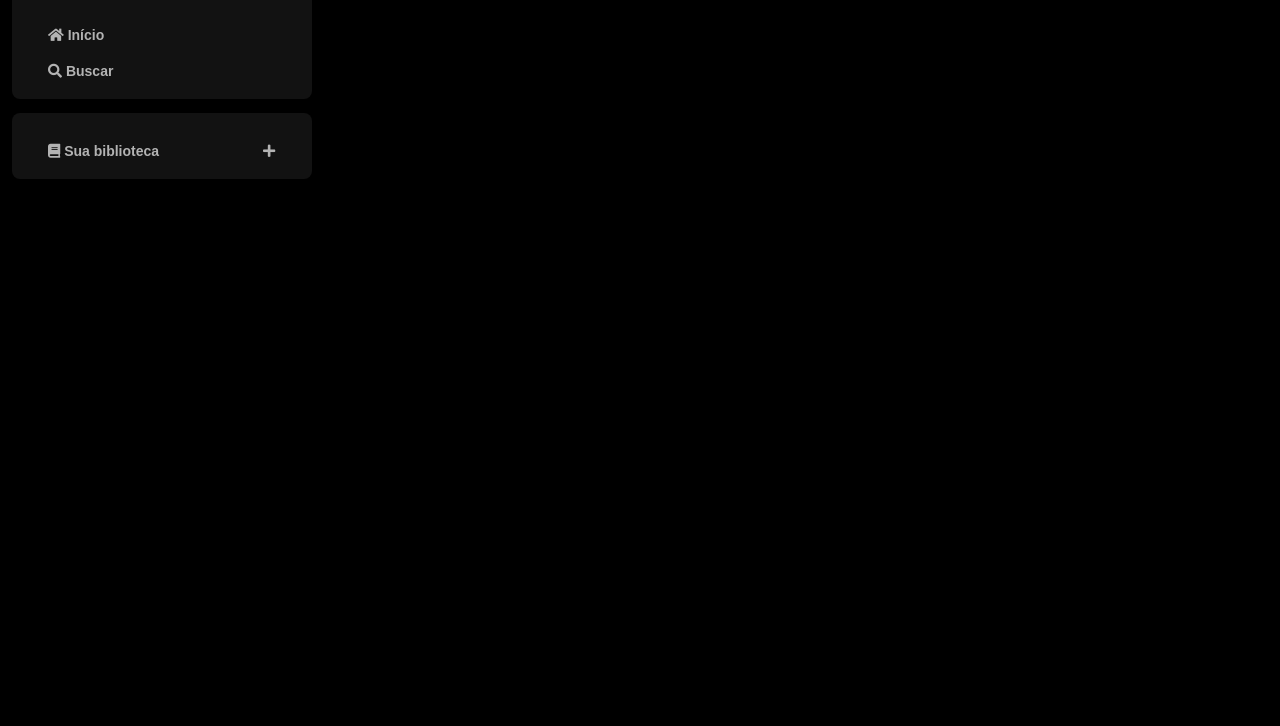
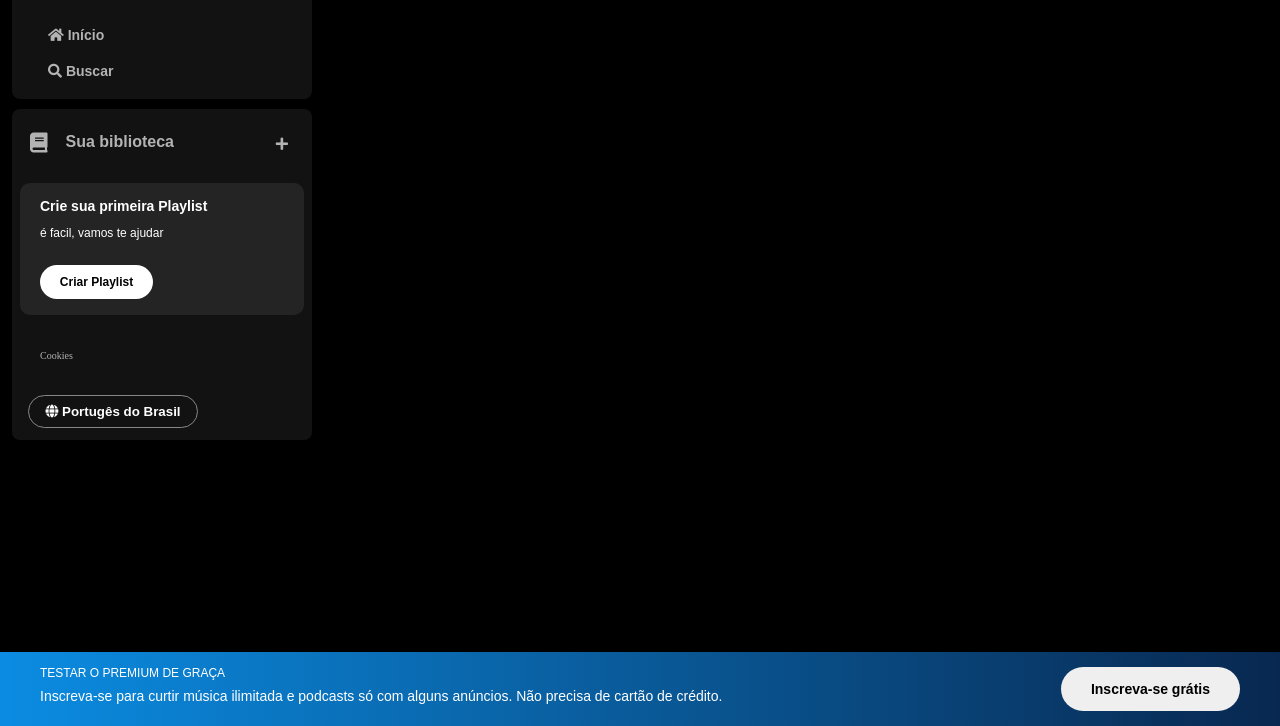
Before and after one commit to lucashcoliveira/imersao-spotfy, a plain HTML site: page index.html in a window 1280 px wide. Shown: the part 74-800 px from the top of the page. Drawn offline with Linux system fonts and the light colour scheme.

Commit message:
terminado a aba de biblioteca e footer

```diff
--- a/index.html
+++ b/index.html
@@ -1,25 +1,33 @@
 <!DOCTYPE html>
 <html lang="pt-BR">
   <head>
-  <meta charset="UTF-8">
-  <meta name="viewport" content="width=device-width, initial-scale=1.0">
+    <meta charset="UTF-8" />
+    <meta name="viewport" content="width=device-width, initial-scale=1.0" />
     <title>Spotfy Imersão</title>
-  <link rel="stylesheet" href="./resetcss.css">
-  <link rel="stylesheet" href="./style.css">
-  <link rel="stylesheet" href="https://use.fontawesome.com/releases/v5.15.4/css/solid.css"
-  integrity="sha384-Tv5i09RULyHKMwX0E8wJUqSOaXlyu3SQxORObAI08iUwIalMmN5L6AvlPX2LMoSE" crossorigin="anonymous" />
-<link rel="stylesheet" href="https://use.fontawesome.com/releases/v5.15.4/css/fontawesome.css"
-  integrity="sha384-jLKHWM3JRmfMU0A5x5AkjWkw/EYfGUAGagvnfryNV3F9VqM98XiIH7VBGVoxVSc7" crossorigin="anonymous" />
+    <link rel="stylesheet" href="./resetcss.css" />
+    <link rel="stylesheet" href="./style.css" />
+    <link
+      rel="stylesheet"
+      href="https://use.fontawesome.com/releases/v5.15.4/css/solid.css"
+      integrity="sha384-Tv5i09RULyHKMwX0E8wJUqSOaXlyu3SQxORObAI08iUwIalMmN5L6AvlPX2LMoSE"
+      crossorigin="anonymous"
+    />
+    <link
+      rel="stylesheet"
+      href="https://use.fontawesome.com/releases/v5.15.4/css/fontawesome.css"
+      integrity="sha384-jLKHWM3JRmfMU0A5x5AkjWkw/EYfGUAGagvnfryNV3F9VqM98XiIH7VBGVoxVSc7"
+      crossorigin="anonymous"
+    />
   </head>
   <body>
     <div class="sidebar">
       <nav class="sidebar_navigation">
         <div class="logo">
           <a href="">
-          <img src="./assets/icons/logo-spotify.png" alt="logo">
+            <img src="./assets/icons/logo-spotify.png" alt="logo" />
           </a>
         </div>
-        <div>
+
         <ul>
           <li>
             <a href="">
@@ -34,22 +42,51 @@
             </a>
           </li>
         </ul>
-        </div>
       </nav>
-      <nav>
-        <div class="biblioteca">
-          <ul>
-            <li>
-              <a href="">
-                <span class="fa fa-book"></span>
+
+      <div class="library">
+        <div class="library__content">
+          <button class="library__button">
+            <span class="fa fas fa-book"></span>
             <span>Sua biblioteca</span>
+          </button>
           <span class="fa fa-plus"></span>
-              </a>
-            </li>
-          </ul>
-        </div>
-      </nav>
         </div>
 
+        <section class="section-playlist">
+          <div class="section-playlist__content">
+            <span class="text title">Crie sua primeira Playlist</span>
+            <span class="text subtitle"> é facil, vamos te ajudar</span>
+            <button class="section-playslit__button">
+              <span>Criar Playlist</span>
+            </button>
+          </div>
+        </section>
+
+        <div class="cookies">
+          <a href="">Cookies</a>
+        </div>
+
+        <div class="languages">
+          <button class="languages__button">
+            <span class="fa fa-globe"></span>
+            <span>Portugês do Brasil</span>
+          </button>
+        </div>
+      </div>
+    </div>
+    <main></main>
+    <footer class="disclaimer-premium">
+      <div class="text">
+        <p class="disclaimer-premium__title">Testar o Premium de graça</p>
+        <p class="disclaimer-premium__subtitble">
+          Inscreva-se para curtir música ilimitada e podcasts só com alguns
+          anúncios. Não precisa de cartão de crédito.
+        </p>
+      </div>
+      <div class="button">
+        <button type="button">Inscreva-se grátis</button>
+      </div>
+    </footer>
   </body>
 </html>
--- a/style.css
+++ b/style.css
@@ -16,6 +16,9 @@
   background-color: #121212;
   border-radius: 8px;
   padding: 16px 0px 0px 16px;
+}
+.sidebar_navigation a:hover{
+  color: #fff;
 }
 
 .sidebar_navigation .logo{
@@ -45,25 +48,180 @@
   width: 80px;
 }
 
-.biblioteca{
-  display: flex;
-  margin-top: 14px;
+.library {
   background-color: #121212;
   border-radius: 8px;
-  padding: 0 16px;
-}
-.biblioteca nav ul {
-  margin-top: 20px;
-  padding: 0 20px 10px 20px;
-}
-
-.biblioteca ul li a{
-  text-decoration: none;
+  display: flex;
+  justify-content: space-between;
+  min-block-size: 40px;
+  padding: 4px 8px;
   color: #b3b3b3;
   font-weight: 600;
   font-size: 14px;
+  margin-top: 10px;
+  flex-direction: column;
+}
+
+.library .library__button {
+  margin-right: 10px;
+  color: #b3b3b3;
+  background-color: transparent;
+  border: 0px;
+  font-size: 1rem;
+  font-weight: 700;
+  font-family: 'Montserrat', sans-serif;
+  text-align: center;
+  text-decoration: none;
+  text-transform: none;
+  padding: 20px 10px;
+  display: flex;
+}
+.library__content {
+  display: flex;
+  justify-content: space-between;
+}
+.library .library__button .fa {
+  font-size: 20px;
+  margin-right: 10px;
+  font-weight: 300;
+  padding-right: 8px;
+}
+.fa-plus{
+  margin:  24px 16px;
+  color: #b3b3b3;
+}
+
+.fa-plus:hover{
+  color: #fff;
+  cursor: pointer;
+}
+
+.section-playlist {
+  display: flex;
+  align-items: flex-start;
+  justify-content: space-between;
+  gap: 20px;
+  background-color: #242424;
+  color: #b3b3b3;
+  font-weight: 300;
+  font-size: 14px;
+  margin: 8px 0px;
+  padding: 16px 20px ;
+  border-radius: 10px;
+}
+
+.section-playlist .section-playlist__content {
+  display: flex;
+  flex-direction: column;
+}
+
+.section-playlist__content .text {
+  padding-bottom: 14px;
+  color: #fff;
   font-family: "DM Sans", sans-serif;
 }
-.fa-plus{
-padding-left: 100px;
+.section-playlist__content .title {
+  font-weight: 700;
 }
+
+.section-playlist__content .subtitle {
+  font-weight: 500;
+  font-size: 12px;
+  }
+
+  .section-playlist__content .section-playslit__button {
+    display: flex;
+    justify-content: center;
+    background-color: #fff;
+    color: #000;
+    border-radius: 20px;
+    font-size: 12px;
+    font-weight: 700;
+    font-family: 'Montserrat', sans-serif;
+    text-decoration: none;
+    text-transform: none;
+    padding: 10px;
+    margin-top: 12px;
+    border: 0px;
+    width: 113px;
+  }
+  .section-playslit__button:hover{
+    background-color: #dfdfdf;
+  }
+  .sidebar .cookies {
+    margin: 25px 20px;
+  }
+
+  .sidebar .cookies a {
+    color: #b3b3b3;
+    font-weight: 500;
+    font-size: 10px;
+    text-decoration: none;
+  }
+
+  .sidebar .cookies a:hover{
+    text-decoration: underline;
+    color: #fff;
+  }
+
+  .languages .languages__button{
+    align-items: center;
+    background-color: transparent;
+    border: 1px solid #878787;
+    color: #fff;
+    font-weight: bold;
+    cursor: pointer;
+    width: 170px;
+    margin: 8px;
+    padding: 8px;
+    border-radius: 20px;
+  }
+
+  .languages .languages__button:hover{
+    color: #b3b3b3;
+  }
+  .disclaimer-premium .text {
+    flex-shrink: 0;
+  }
+  .disclaimer-premium{
+    position: fixed;
+    bottom: 0;
+    left: 0;
+    right: 0;
+    background: linear-gradient(to right, #0b8ce2, #082850);
+    padding: 15px 40px;
+    display: flex;
+    justify-content: space-between;
+  }
+  .disclaimer-premium__title{
+    color: #fff;
+    font-size: 12px;
+    font-weight: 400;
+    text-transform: uppercase;
+    font-family: "DM Sans", sans-serif;
+    margin-bottom: 10px;
+  }
+
+  .disclaimer-premium__subtitble{
+    color: #fff;
+    font-size: 14px;
+    font-weight: 500;
+    font-family: "DM Sans", sans-serif;
+  }
+
+  .disclaimer-premium button{
+    display: flex;
+    align-items: center;
+    display: flex;
+    font-size: 14px;
+    font-weight: bold;
+    border-radius: 40px;
+    border: 0px;
+    padding: 14px 30px;
+    cursor: pointer;
+    text-decoration: none;
+    text-transform: none;
+  }
+  .disclaimer-premium button:hover{
+    background-color: #dfdfdf;
+  }
```
Lines whose indentation alone changed are shown as unchanged.
